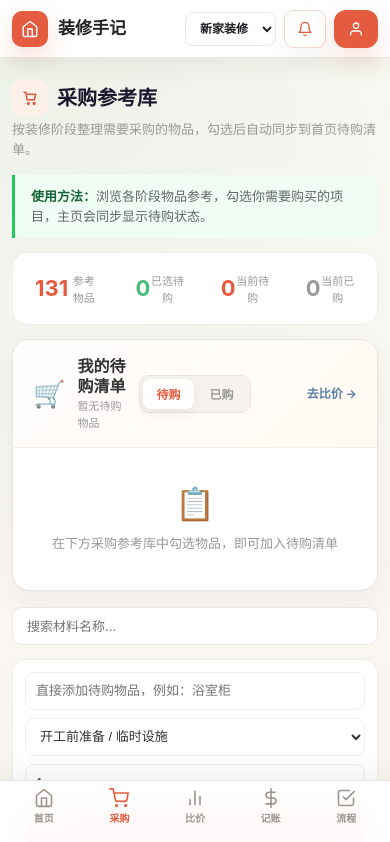
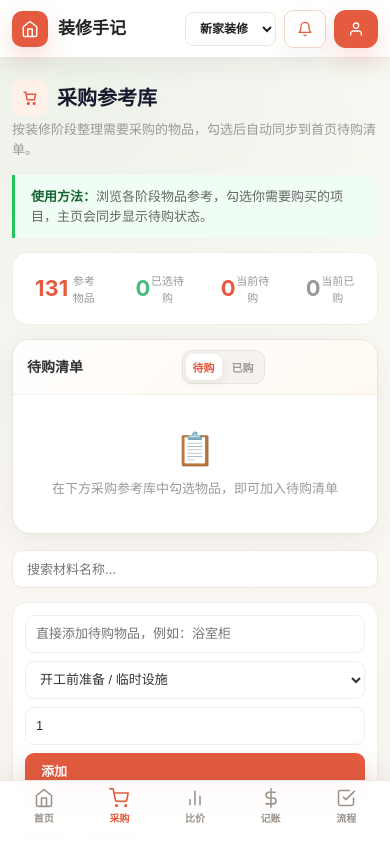
Before and after one commit to fenghuo1943/zhuangxiu, a React (Vite) app in the folder frontend/: page /purchase in a window 390 px wide. Shown: the top 842 px of the page. Built offline with nearby package versions, Linux system fonts and the light colour scheme.

Commit message:
优化移动端采购

```diff
--- a/frontend/src/pages/PurchasePage.tsx
+++ b/frontend/src/pages/PurchasePage.tsx
@@ -418,9 +418,8 @@ const PurchasePage: React.FC = () => {
         <div className="purchase-shopping-card">
           <div className="purchase-shopping-hd">
             <div className="purchase-shopping-hd-left">
-              <span className="purchase-shopping-icon">🛒</span>
               <div>
-                <h2 className="purchase-shopping-title">我的待购清单</h2>
+                <h2 className="purchase-shopping-title">待购清单</h2>
                 <span className="purchase-shopping-sub">
                   {totalShoppingCount > 0
                     ? `${pendingShoppingCount} 待购 / ${purchasedShoppingCount} 已购`
--- a/frontend/src/styles/components.css
+++ b/frontend/src/styles/components.css
@@ -3291,7 +3291,7 @@ input[type="checkbox"] { accent-color: var(--fresh-green); width: 18px; height:
 }
 
 .purchase-shopping-hd {
-  padding: 16px 20px;
+  padding: 12px 20px;
   display: grid;
   grid-template-columns: 1fr auto 1fr;
   align-items: center;
@@ -3304,12 +3304,19 @@ input[type="checkbox"] { accent-color: var(--fresh-green); width: 18px; height:
   display: flex;
   align-items: center;
   gap: 12px;
-  justify-self: start;
-}
-
-.purchase-shopping-icon {
-  font-size: 26px;
-  line-height: 1;
+}
+
+.purchase-shopping-hd-center {
+  display: flex;
+  align-items: center;
+  justify-self: center;
+}
+
+.purchase-shopping-hd-right {
+  display: flex;
+  align-items: center;
+  gap: 14px;
+  justify-self: end;
 }
 
 .purchase-shopping-title {
@@ -3324,19 +3331,6 @@ input[type="checkbox"] { accent-color: var(--fresh-green); width: 18px; height:
   font-size: 11px;
   color: #999;
   margin-top: 2px;
-}
-
-.purchase-shopping-hd-center {
-  display: flex;
-  align-items: center;
-  justify-self: center;
-}
-
-.purchase-shopping-hd-right {
-  display: flex;
-  align-items: center;
-  gap: 14px;
-  justify-self: end;
 }
 
 .purchase-shopping-toggle {
@@ -3493,6 +3487,50 @@ input[type="checkbox"] { accent-color: var(--fresh-green); width: 18px; height:
   gap: 2px;
   flex-shrink: 0;
   margin-left: 8px;
+}
+
+/* ── Shopping card mobile ── */
+@media (max-width: 767px) {
+  .purchase-shopping-hd {
+    grid-template-columns: auto 1fr auto;
+    gap: 6px;
+    padding: 10px 14px;
+  }
+
+  .purchase-shopping-hd-center {
+    font-size: 11px;
+  }
+
+  /* Hide the label prefix, keep only the amount */
+  .purchase-shopping-total {
+    font-size: 0;
+  }
+
+  .purchase-shopping-total strong {
+    font-size: 13px;
+  }
+
+  .purchase-shopping-link {
+    display: none;
+  }
+
+  .purchase-shopping-title {
+    font-size: 14px;
+  }
+
+  .purchase-shopping-sub {
+    display: none;
+  }
+
+  .purchase-shopping-toggle-btn {
+    height: 26px;
+    padding: 0 7px;
+    font-size: 11px;
+  }
+
+  .purchase-shopping-bd {
+    padding: 10px 14px 14px;
+  }
 }
 
 /* ── Summary ── */
```
